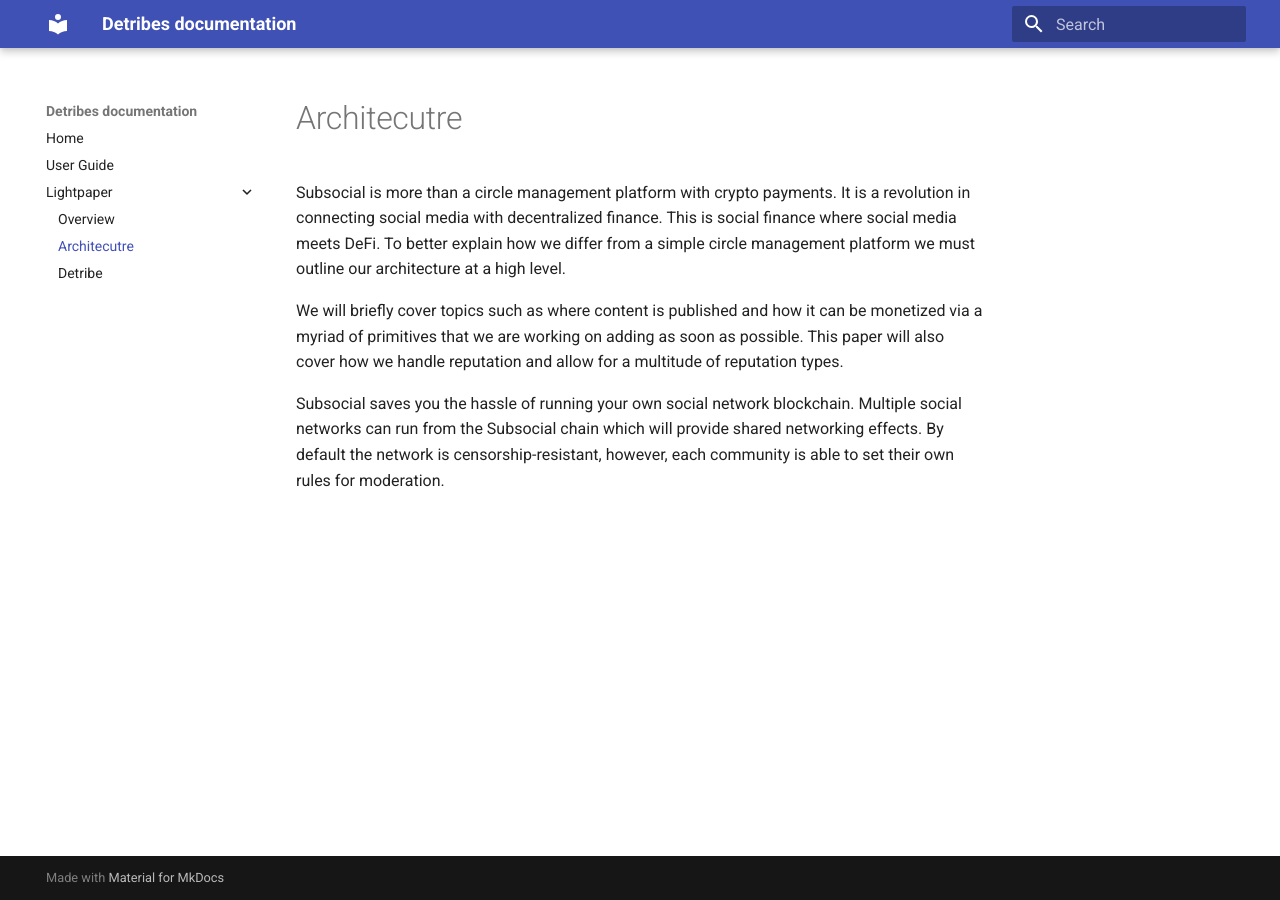
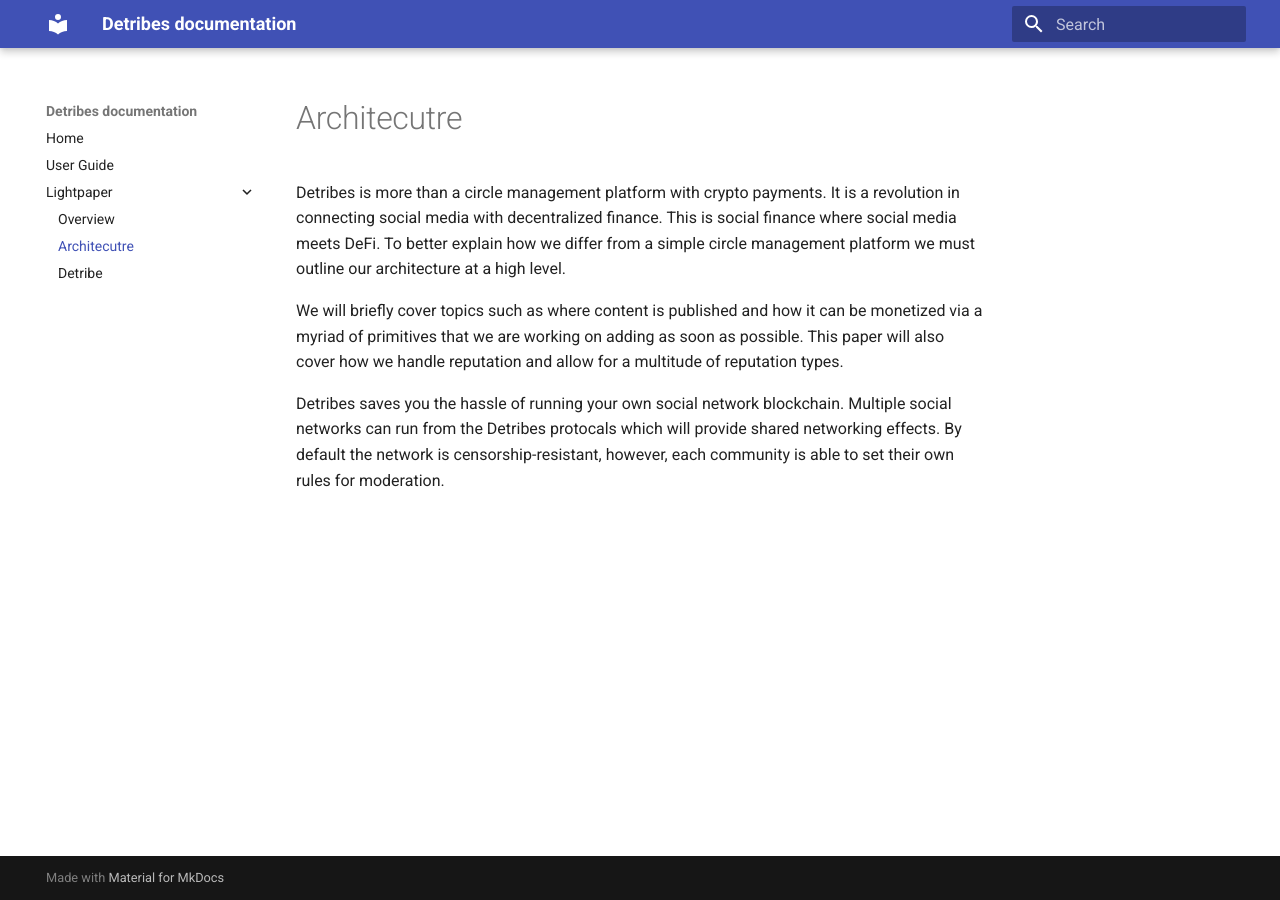
Before and after one commit to DeTribesLab/detribes-docs, an MkDocs documentation site: the page built from docs/Lightpaper/Architecture.md, in a window 1280 px wide. Built offline with MkDocs 1.6.1 and Material for MkDocs 9.7.7, drawn with Linux system fonts in a browser that asks for light colours.

Commit message:
fix typo

```diff
--- a/docs/Lightpaper/Architecture.md
+++ b/docs/Lightpaper/Architecture.md
@@ -1,5 +1,5 @@
-Subsocial is more than a circle management platform with crypto payments. It is a revolution in connecting social media with decentralized finance. This is social finance where social media meets DeFi. To better explain how we differ from a simple circle management platform we must outline our architecture at a high level.
+Detribes is more than a circle management platform with crypto payments. It is a revolution in connecting social media with decentralized finance. This is social finance where social media meets DeFi. To better explain how we differ from a simple circle management platform we must outline our architecture at a high level.
 
 We will briefly cover topics such as where content is published and how it can be monetized via a myriad of primitives that we are working on adding as soon as possible. This paper will also cover how we handle reputation and allow for a multitude of reputation types.
 
-Subsocial saves you the hassle of running your own social network blockchain. Multiple social networks can run from the Subsocial chain which will provide shared networking effects. By default the network is censorship-resistant, however, each community is able to set their own rules for moderation.
+Detribes saves you the hassle of running your own social network blockchain. Multiple social networks can run from the Detribes protocals which will provide shared networking effects. By default the network is censorship-resistant, however, each community is able to set their own rules for moderation.
```
